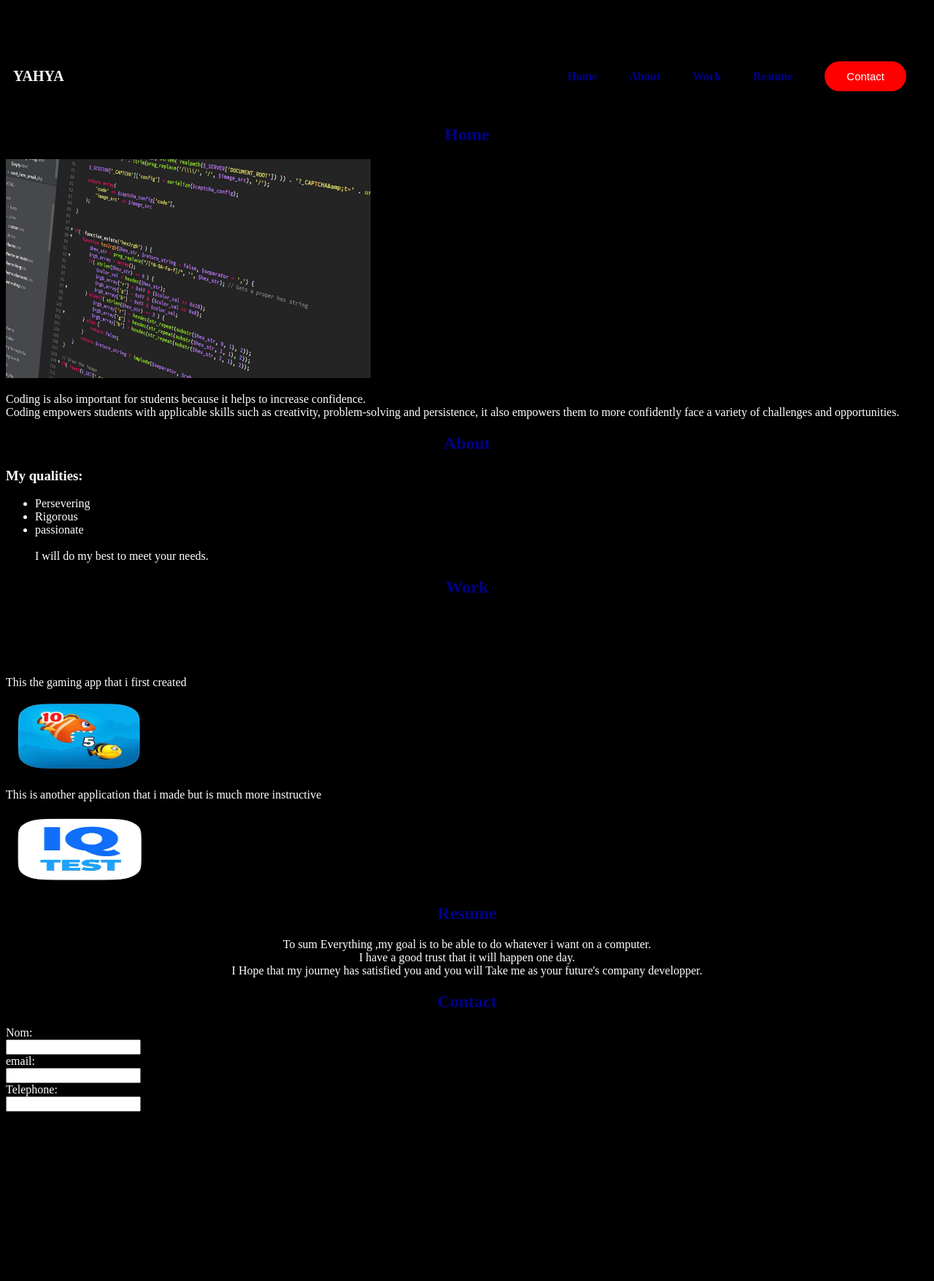
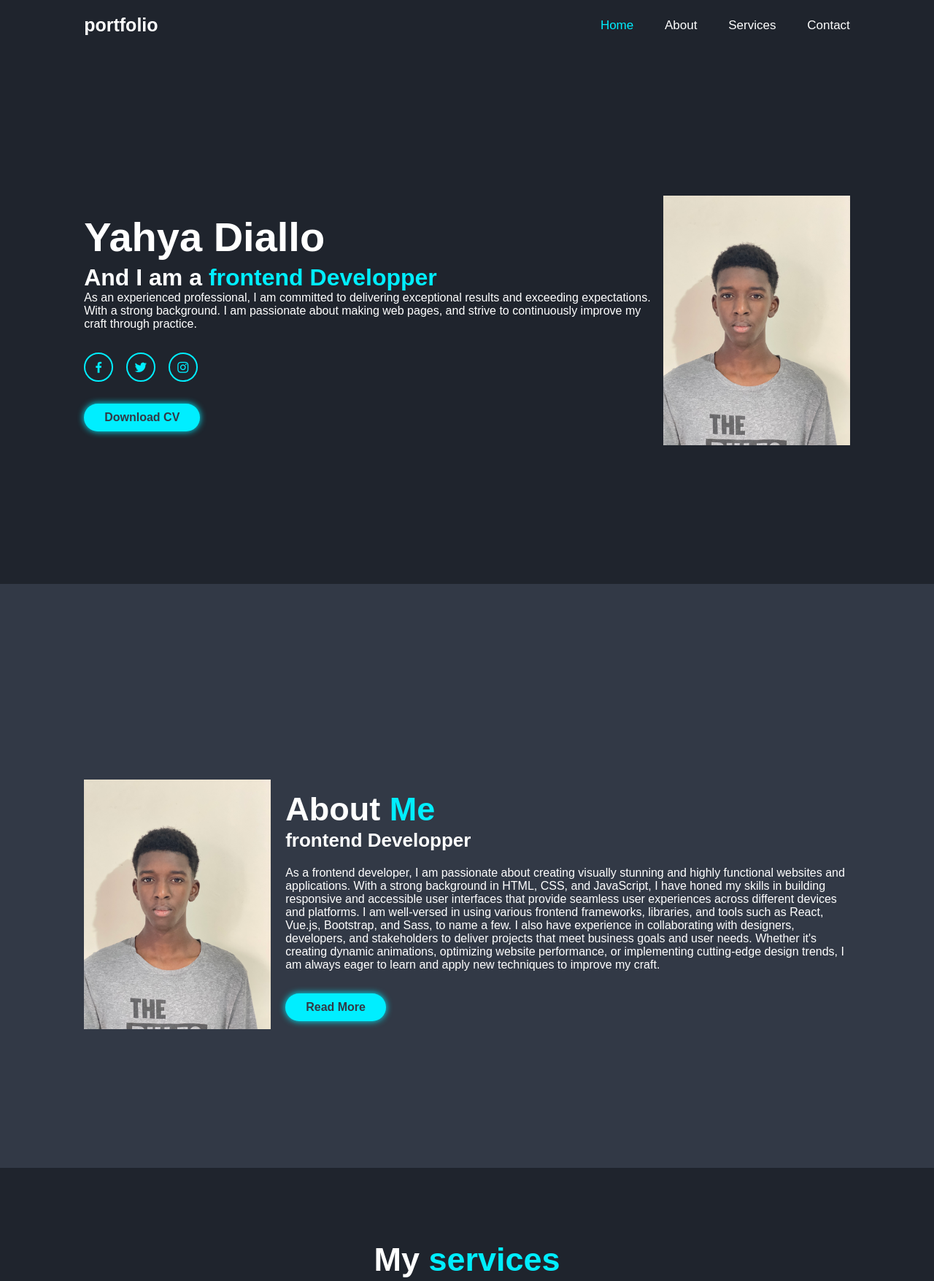
Before and after one commit to yahya2108/newDom1, a plain HTML site: page index.html in a window 1280 px wide. Shown: the top 1755 px of the page at 73% size. Before the commit the page ends 1531 px from the top, so only its background shows below. Drawn offline with nearby package versions, Linux system fonts and the light colour scheme.

Commit message:
first commit

```diff
--- a/css/style.css
+++ b/css/style.css
@@ -1,66 +1,211 @@
-h2{
-    color:darkblue;
-    font-family: 'Times New Roman', Times, serif;
-    text-align: center;
+@import url('https:??fonts.googleapis.com?css?family=Poppins:wght@300;400;500;600;700;800;900&display=swap');
+
+*{
+    margin: 0;
+    padding: 0;
+    box-sizing: border-box;
+    text-decoration: none;
+    border: none;
+    outline: none;
+    scroll-behavior: smooth;
+    font-family: 'Poppins',sans-serif;
 }
-p{
-    color: white;
-    text-align: center;
+:root{
+    --bg-color:#1f242d;
+    --second-bg-color:#323946;
+    --text-color:#fff;
+    --main-color:#0ef;
 }
-nav{
+html{
+    font-size: 62.5%;
+
+}
+body{
+    background: var(--bg-color);
+    color: var(--text-color);
+}
+section{
+    min-height: 100vh;
+    padding:10rem 9% 2rem;
+}
+.header{
+    position: fixed;
+    top: 0;
+    left: 0;
+    width: 100%;
+    padding: 2rem 9%;
+    background: var(--bg-color);
     display: flex;
+    justify-content: space-between;
     align-items: center;
-    justify-content: space-between;
-    padding-top:50px ;
-    padding-left:10px ;
-    padding-right:10px ;
-}
-.paragraph{
-    text-align: left;
-}
-nav ul li{
-    align-items: center;
-    list-style-type: none;
-    display: inline-block;
-    padding: 10px 20px;
-}
-nav ul li a{
-    color: darkblue;
-    text-decoration: none;
-    font-weight: bold;
-}
-nav ul li a:hover{
-    color: white;
-    transition: 1s;
+    z-index: 100;
 }
 .logo{
-    color: white;
-    font-size: 20px;
+    font-size: 2.5rem;
+    color: var(--text-color);
+    font-weight: 600;
+    cursor: default;
 }
-button{
-    background: red;
-    border: none;
-    padding: 12px 30px;
-    border-radius: 30px;
-    color: white;
-    font-size: 15px;
-    transition:1s;
+.navbar a {
+    font-size:  1.7rem;
+    color: var(--text-color);
+    margin-left: 4rem;
+    transition: .3s;
 }
-button:hover{
-    transform: scale(1.3);
-    cursor: pointer;
-}
-body{
-    background-color: black;
-}
-.contact{
-    color: white;
-}
-.fp{
-    color: white;
-    align-items: center;
+.navbar a:hover,
+.navbar a.active{
+    color: var(--main-color);
 
 }
-img{
+#menu-icon{
+    font-size: 3.6rem;
+    color:var(--text-color);
+    display: none;
+}
+.home{
+    display: flex;
+    justify-content: center;
     align-items: center;
 }
+.home-content h3 {
+    font-size: 3.2rem;
+    font-weight: 700;
+}
+.home-content h3:nth-of-type(2){
+    margin-bottom: 2rem;
+}
+span{
+    color: var(--main-color);
+}
+.home-img img {
+    width: 20vw;
+}
+.home-content h1 {
+    font-size: 5.6rem; ;
+    font-weight: 700 ;
+    line-height: 1.3 ;
+}
+.home-content p {
+    font-size: 1.6rem;
+}
+.social-media a {
+    display: inline-flex;
+    justify-content: center;
+    align-items: center;
+    width: 4rem ;
+    height: 4rem;
+    background:transparent ;
+    font-size: 2rem;
+    color: var(--main-color);
+    border: .2rem solid var(--main-color);
+    border-radius: 50%;
+    margin: 3rem 1.5rem 3rem 0;
+    transition: .5s ease;
+}
+.social-media a:hover {
+    background: var(--main-color);
+    color: var(--second-bg-color);
+    box-shadow: 0 0 1rem var(--main-color);
+}
+.btn{
+    font-size: 1.6rem;
+    display:inline-block ;
+    padding: 1rem 2.8rem;
+    background: var(--main-color);
+    border-radius: 4rem;
+    box-shadow: 0 0 1rem var(--main-color);
+    color: var(--second-bg-color);
+    font-weight: 600;
+    transition: .5s ease;
+}
+.btn:hover{
+    box-shadow: none;
+}
+.about{
+    display: flex;
+    justify-content: center;
+    align-items: center;
+    gap: 2rem;
+    background: var(--second-bg-color);
+}
+.about-img img{
+    width: 20vw;
+}
+.heading{
+    text-align: center;
+    font-size: 4.5rem ;
+}
+.about-content h2{
+    text-align: left;
+    line-height: 1.2;
+}
+.about-content h3{
+    font-size: 2.6rem;
+}
+.about-content p{
+    font-size: 1.6rem;
+    margin: 2rem 0 3rem;
+}
+.services h2{
+    margin-bottom: 5rem;
+}
+.services-container{
+    display: flex;
+    justify-content: center;
+    align-items: center;
+    flex-wrap: wrap;
+    gap: 2rem;
+}
+.services-container .services-box{
+    flex: 1 1 30rem;
+    background: var(--second-bg-color);
+    padding: 3rem 2rem 4rem;
+    border-radius: 3rem;
+    text-align: center;
+    border: 2rem solid var(--bg-color);
+    transition: .5s ease;
+}
+.services-box i {
+    font-size: 7rem;
+    color: var(--main-color);
+}
+.services-box h3{
+    font-size: 2.6rem;
+}
+.services-box p{
+    font-size: 1.6rem;
+    margin:1rem 0 3rem;
+
+}
+.services-container .services-box:hover {
+    border-color: var(--main-color);
+    transform: scale(1.02);
+
+}
+.contact h2{
+    margin-bottom: 3rem;
+}
+.contact form{
+    max-width: 70rem;
+    margin: 1rem auto;
+    text-align: center;
+    margin-bottom: 3rem;
+}
+.contact form .input-box{
+    display: flex;
+    justify-content: space-between;
+    flex-wrap: wrap;
+}
+.contact form .input-box input,
+.contact form textarea {
+    width: 100%;
+    padding: 1.5rem;
+    font-size: 1.6rem;
+    color: var(--text-color);
+    background: var(--second-bg-color);
+    border-radius: 5rem ;
+    margin: .5rem 0;
+}
+.contact form .input-box input {
+    width: 49%;
+}
--- a/index.html
+++ b/index.html
@@ -1,83 +1,101 @@
-<!DOCTYPE html>
-<html>
+<!dOCTYPE html>
+<html lang="en">
 	<head>
-        <meta charset="" />
-		<link rel="stylesheet" type="text/css" href="css/style.css" >
-		<meta name="viewport" content="width=, initial-scale=" />
-        <title>Yahya's Portfolio</title>
+		<meta charset="UTF-8">
+		<meta http-equiv="X-UA-compatible" content="IE+edge">
+		<meta name="viewport" content="width=device-width, initial-scale=1.0">
+		<title>Yahya's portfolio</title>
 
+        <link href='https://unpkg.com/boxicons@2.1.4/css/boxicons.min.css' rel='stylesheet'>
+
+		<link rel="stylesheet" href="css/style.css">
 	</head>
 	<body>
-        <header>
-            <nav>
-                <h2 class="logo">YAHYA</h2>
-                <ul>
-                    <li>
-                        <a href="#home">Home</a>
+		<header class="header">
+			<a href="#" class="logo">portfolio</a>
 
-                        </li>
-                    <li>
-                        <a href="#About">About</a>
+            <i class='bx bx-menu'id="menu-icon"></i>
 
-                    </li>
-                    <li>
-                        <a href="#Work">Work</a>
-                    </li>
-                    <li>
-                        <a href="#Resume">Resume</a>
-                    </li>
-                    <li>
-                        <a href="#Contact"><button>Contact</button></a>
-
-                    </li>
-                </ul>
-
+			<nav class="navbar">
+				<a href="#home" class="active">Home</a>
+				<a href="#about">About</a>
+				<a href="#services">Services</a>
+				<a href="#contact">Contact</a>
 			</nav>
         </header>
-        <main>
-            <section id="home">
-                <h2>Home</h2>
-                <img src="res/image1.jpg"alt="Acceuil" width="500" height="300">
-                <p class="paragraph">Coding is also important for students because it helps to increase confidence. <br> Coding empowers students with applicable skills such as creativity, problem-solving and persistence, it also empowers them to more confidently face a variety of challenges and opportunities.</p>
+
+        <section class="home" id="home">
+            <div class="home-content">
+                <h1>Yahya Diallo</h1>
+                <h3>And I am a <span>frontend Developper</span></h3>
+                <p>As an experienced professional, I am committed to delivering exceptional results and exceeding expectations. With a strong background. I am passionate about making web pages, and strive to continuously improve my craft through practice.</p>
+                <div class="social-media">
+                    <a href="#"><i class='bx bxl-facebook' ></i></a>
+                    <a href="#"><i class='bx bxl-twitter' ></i></a>
+                    <a href="#"><i class='bx bxl-instagram' ></i></a>
+                </div>
+                <a href="#" class="btn">Download CV</a>
+            </div>
+
+            <div class="home-img">
+                <img src="res/Nouvelle note.jpeg" alt="">
+
+            </div>
         </section>
-            <section id="About">
-                <h2>About</h2>
+        <section class="about" id="about">
+            <div class="about-img">
+                <img src="res/Nouvelle note.jpeg" alt="">
+            </div>
+            <div class="about-content">
+                <h2 class="heading">About <span>Me</span></h2>
+                <h3>frontend Developper</h3>
+                <p>As a frontend developer, I am passionate about creating visually stunning and highly functional websites and applications. With a strong background in HTML, CSS, and JavaScript, I have honed my skills in building responsive and accessible user interfaces that provide seamless user experiences across different devices and platforms. I am well-versed in using various frontend frameworks, libraries, and tools such as React, Vue.js, Bootstrap, and Sass, to name a few. I also have experience in collaborating with designers, developers, and stakeholders to deliver projects that meet business goals and user needs. Whether it's creating dynamic animations, optimizing website performance, or implementing cutting-edge design trends, I am always eager to learn and apply new techniques to improve my craft.</p>
+                <a href="#" class="btn">Read More</a>
+            </div>
+        </section>
+        <section class="services" id="services">
+            <h2 class="heading">My <span>services</span></h2>
 
-                    <p class="fp"><h3 class="fp">My qualities:</h3><ul class="fp"><li>Persevering</li><li>Rigorous </li> <li>passionate</li> <br>I will do my best to meet your needs.</ul></p>
+            <div class="services-container">
+                <div class="services-box">
+                    <i class='bx bx-code-alt' ></i>
+                    <h3>web Development</h3>
+                    <p>As a frontend developer, I offer a range of services to help businesses and individuals enhance their online presence and improve user experiences.</p>
+                    <a href="#" class="btn">read More</a>
+                </div>
 
+                <div class="services-box">
+                    <i class='bx bx-paint' ></i>
+                    <h3>Graphic design</h3>
+                    <p>As a graphic designer, I strive to create visually impactful designs that effectively communicate messages and captivate audiences.</p>
+                    <a href="#" class="btn">read More</a>
+                </div>
+
+                <div class="services-box">
+                    <i class='bx bx-bar-chart-alt' ></i>
+                    <h3>Digital Marketing</h3>
+                    <p>As a digital marketer, I am dedicated to developing and implementing effective strategies that drive business growth, increase brand awareness, and engage with target audiences across various digital platforms.</p>
+                    <a href="#" class="btn">read More</a>
+                </div>
+            </div>
         </section>
-            <section id="Work">
-                <h2>Work</h2>
-                <ul>Liste of courses i took:
-                    <li>Html</li>
-                    <li>Css</li>
-                    <li>JavaScript</li>
-                </ul>
-                <p class="paragraph">This the gaming app that i first created  </p>
-                <img  src="res/IMG-0759.jpg" alt="GamingApp" width="200" height="100">
-                <p class="paragraph">This is another application that i made but is much more instructive </p>
-                <img  src="res/IMG-0760.jpg" alt="IqTestApp" width="200" height="100">
-            </section>
-            <section id="Resume">
-                <h2>Resume</h2>
-                <p class="paragrah">To sum Everything ,my goal is to be able to do whatever i want on a computer.<br>I have a good trust that it will happen one day.<br>I Hope that my journey has satisfied you and you will Take me as your future's company developper.</p>
-            </section>
-            <section id="Contact">
-                <h2>Contact</h2>
-                <form>
-                    <label class="contact" for="fname">Nom:</label><br>
-                    <input type="text" name="fname"><br>
-                    <label class="contact" for="email">email:</label><br>
-                    <input type="text" name="email"><br>
-                    <label class="contact" for="tel">Telephone:</label><br>
-                    <input type="text" name="tel"><br>
+        <section class="contact" id="contact">
+            <h2 class="heading">Contact<span> Me!</span></h2>
+            <form action="#">
+                <div class="input-box">
+                    <input type="text" placeholder="Full Name">
+                    <input type="text" placeholder="Email Adress">
+                </div>
+                <div class="input-box">
+                    <input type="number" placeholder="Mobile">
+                    <input type="text" placeholder="Email subject">
+                </div>
+                <textarea name="" id="" cols="30" rows="10" placeholder="   Your message"></textarea>
+                <input type="submit" value="send Message" class="btn">
             </form>
 
         </section>
 
-        </main>
-        <footer>
 
-        </footer>
 	</body>
 </html>
```
Also changed, not shown: res/IMG-0759.jpg (deleted), res/IMG-0760.jpg (deleted), res/Nouvelle note.jpeg (added), res/image1.jpg (deleted). Lines whose indentation alone changed are shown as unchanged.
